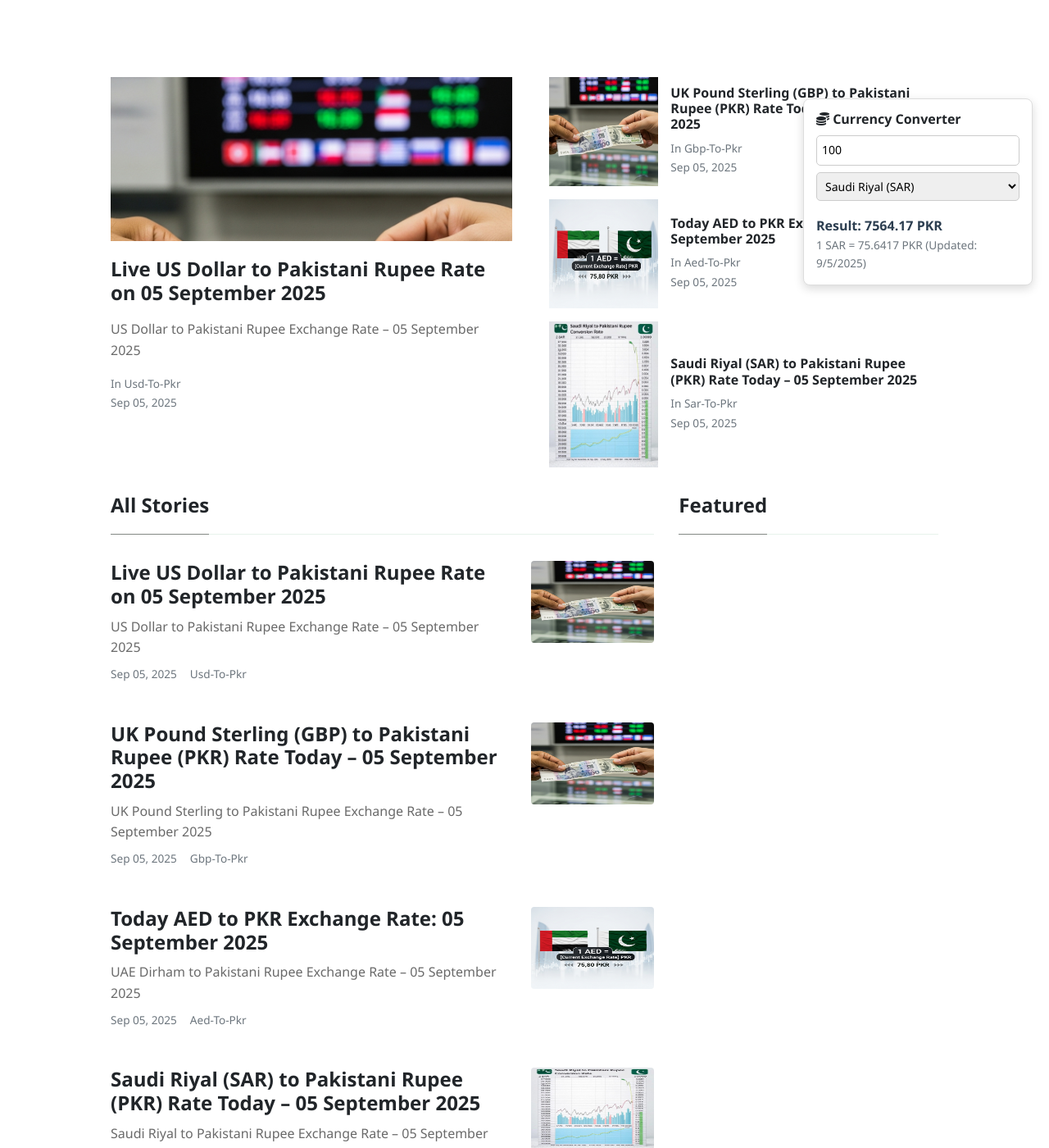
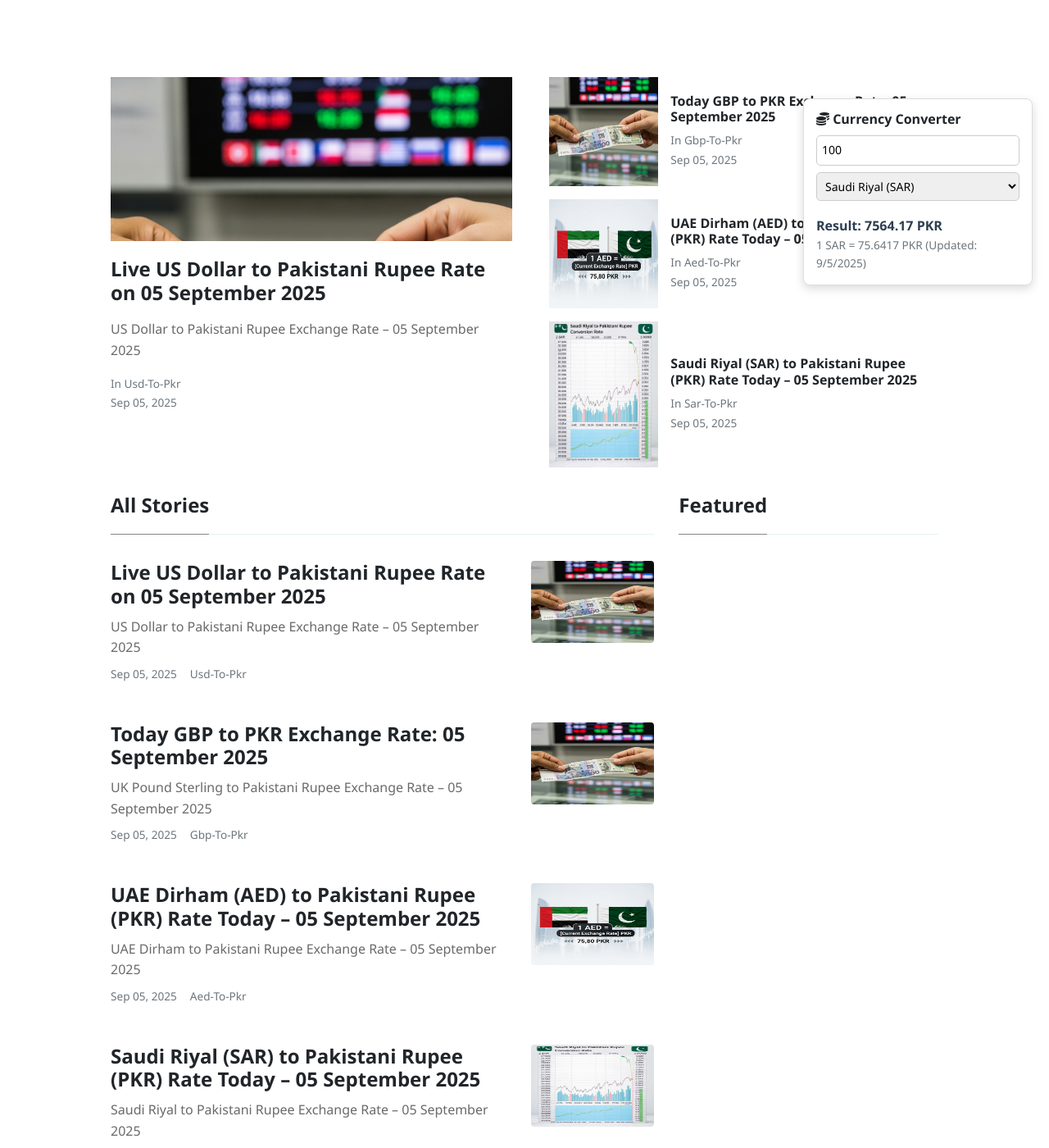
Before and after one commit to mlcom/mlcom.github.io, a Jekyll site: the page built from index.html, in a window 1280 px wide and 1400 px high. Shown: the whole window at 82% size. Built offline with Jekyll 4.4.1, drawn with Linux system fonts in a browser that asks for light colours; nearby versions of some CDN libraries; the list of posts is cut into pages by our own code.

Commit message:
Automated: Update currency rates and generate daily posts

```diff
--- a/_data/rates.yml
+++ b/_data/rates.yml
@@ -1,4 +1,4 @@
-last_updated_utc: '2025-09-05T12:48:32.712333+00:00'
+last_updated_utc: '2025-09-05T16:27:15.159312+00:00'
 rates:
   AED: 3.6725
   AFN: 68.345
--- a/_posts/2025-09-05-today-uae-dirham-to-pkr-exchange-rate-september-2025-prices-updated-aed-to-pkr.md
+++ b/_posts/2025-09-05-today-uae-dirham-to-pkr-exchange-rate-september-2025-prices-updated-aed-to-pkr.md
@@ -1,6 +1,6 @@
 ---
 layout: post
-title:  'Today AED to PKR Exchange Rate: 05 September 2025'
+title:  'UAE Dirham (AED) to Pakistani Rupee (PKR) Rate Today – 05 September 2025'
 author: jane
 categories: [ aed-to-pkr ]
 image: assets/images/aed-to-pkr-rate-today.jpg
--- a/_posts/2025-09-05-today-uk-pound-sterling-to-pkr-exchange-rate-september-2025-prices-updated-gbp-to-pkr.md
+++ b/_posts/2025-09-05-today-uk-pound-sterling-to-pkr-exchange-rate-september-2025-prices-updated-gbp-to-pkr.md
@@ -1,6 +1,6 @@
 ---
 layout: post
-title:  'UK Pound Sterling (GBP) to Pakistani Rupee (PKR) Rate Today – 05 September 2025'
+title:  'Today GBP to PKR Exchange Rate: 05 September 2025'
 author: john
 categories: [ gbp-to-pkr ]
 image: assets/images/usd-to-pkr-rate-today.jpg
```
